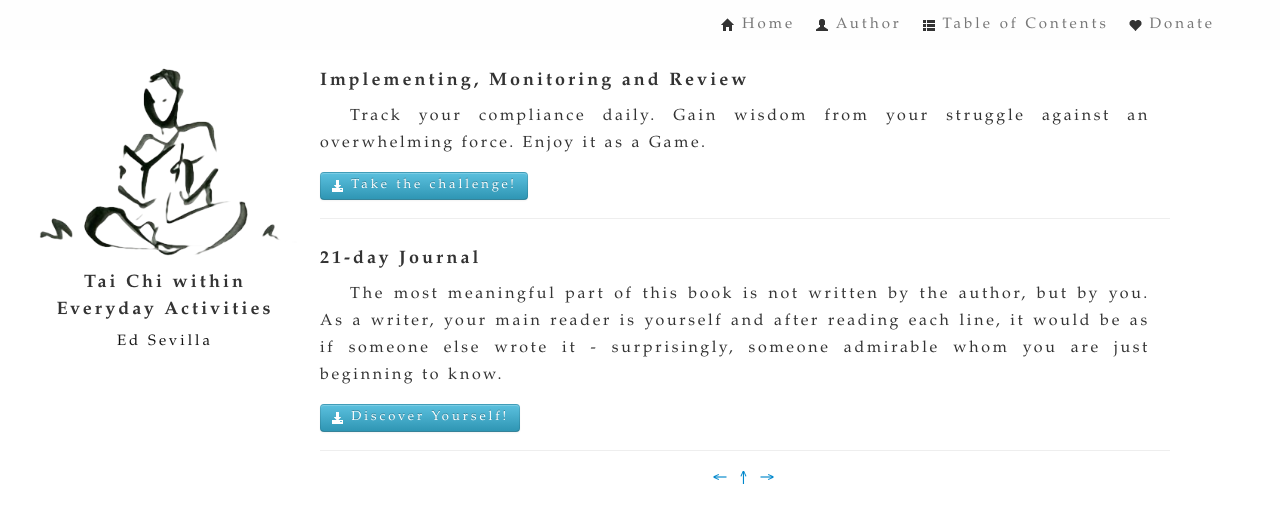
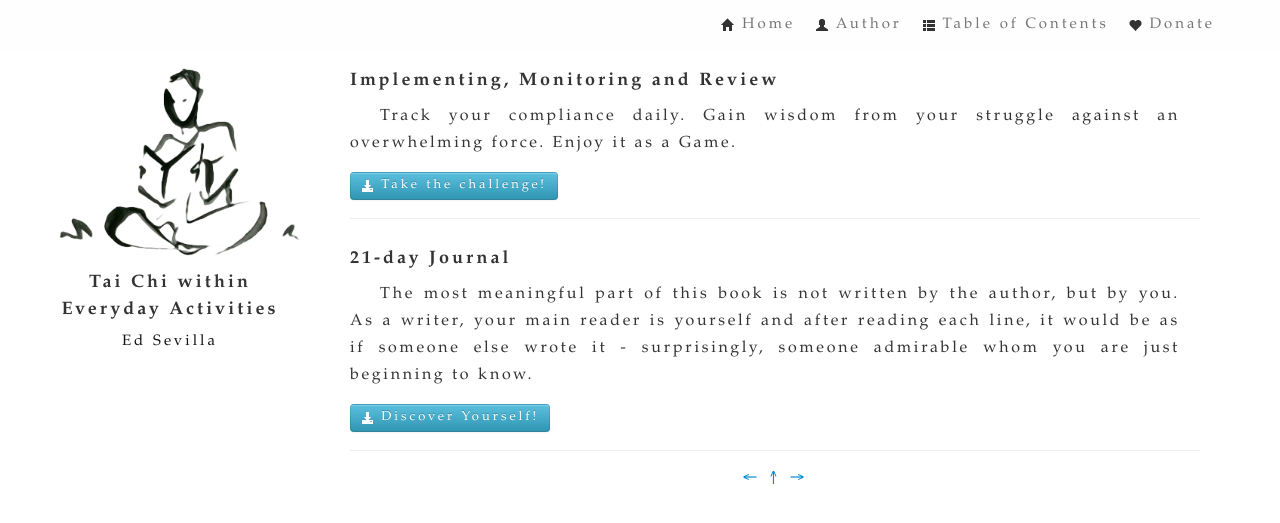
Before and after one commit to chihabit/Everyday-Taichi-Habits, a Jekyll site: the page built from content/chapter7.html, in a window 1280 px wide. Shown: the top 523 px of the page. Built offline with Jekyll 4.4.1, drawn with Linux system fonts in a browser that asks for light colours; some web fonts are replaced; Markdown is read by kramdown in place of the engine named in the settings.

Commit message:
Fix responsiveness.

```diff
--- a/_layouts/default.html
+++ b/_layouts/default.html
@@ -60,7 +60,6 @@
   </div>
 
   <div id="content_columns" class="row">
-    <div class="span3">
     <div id="book_title">
       <img src="../images/logo.png" width="270px" />
       <h3>Tai Chi within<br>Everyday Activities</h3>
@@ -68,11 +67,8 @@
         <a href="./author.html">Ed Sevilla</a>
       </div>
     </div>
-    </div>
-    <div class="span9">
-      <div class="content">
+    <div id="content">
       {{ content }}
-      </div>
     </div>
   </div>
 </body>
--- a/css/style.css
+++ b/css/style.css
@@ -1,19 +1,4 @@
-#book_title {
-  margin-left: 20px;
-  text-align: center;
-  position: fixed;
-  top: 60px;
-  left: 10px;
-}
-
-#book_title > h2 {
-  padding: 0px;
-}
-
-#book_title .author a {
-  color: #111;
-}
-
+/* Text styles */
 body {
   font-family: 'Della Respira', Garamond, sans-serif;
   font-size: 15px;
@@ -73,20 +58,54 @@
   padding-bottom: 2px;
 }
 
-#content_columns {
-  padding-top: 60px;
-}
-
-/* Sidebar */
-#content_columns > :first-child {
-  height: 20px;
-}
-
-.content { padding: 0 0 20px 20px; }
-
 blockquote {
   font-style: italic;
   width: 100%;
+}
+
+/* Layout */
+#content_columns {
+  padding: 60px 80px 60px 380px;
+}
+
+#book_title {
+  text-align: center;
+  position: fixed;
+  z-index: -1;
+
+  top: 60px;
+  left: 50px;
+  width: 240px;
+}
+
+.nav-collapse.in {
+  background: #eee;
+  border-radius: 2px;
+  box-shadow: 0 2px 3px rgba(0, 0, 0, 0.25);
+}
+
+/* Tablet portrait */
+@media (max-width: 767px) {
+  #content_columns {
+    padding: 20px;
+    padding-top: 0;
+  }
+
+  #book_title {
+    position: static;
+    margin: 20px auto;
+  }
+}
+
+
+/* Book title */
+
+#book_title > h2 {
+  padding: 0px;
+}
+
+#book_title .author a {
+  color: #111;
 }
 
 ul#contact_list {
```
Lines whose indentation alone changed are shown as unchanged.
